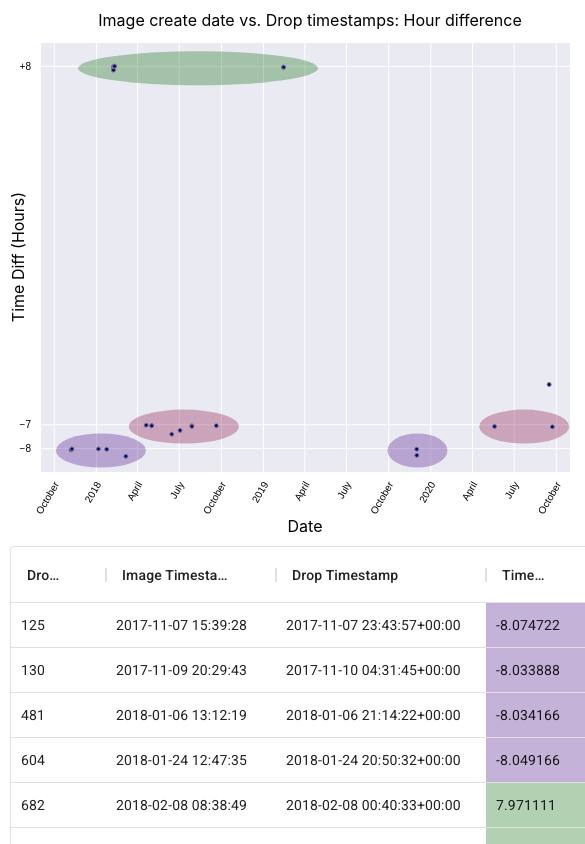
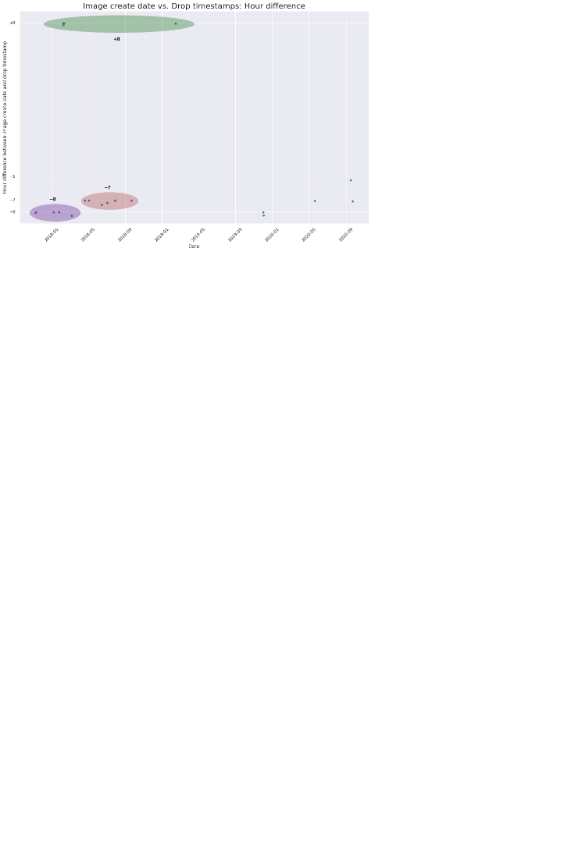
Before and after one commit to KunstDerFuge/q-interactive-scatterplot, a React (Create React App) app: page / in a window 390 px wide. Shown: the top 844 px of the page, 585 px wide, since content can reach past the window. Built offline with nearby package versions, Linux system fonts and the light colour scheme.

Commit message:
Revert to static image on very small screens

```diff
--- a/src/App.js
+++ b/src/App.js
@@ -9,8 +9,14 @@ function App() {
   const [selectedDatum, setSelectedDatum] = React.useState(null)
 
   const isMobile = !useMediaQuery('(min-width:1280px)')
+  const smallScreen = !useMediaQuery('(min-width:650px)')
 
   return (
+  <>
+  {
+    smallScreen ?
+    <img style={{maxWidth: '95%'}} src={'/images/static.png'} />
+    :
     <div style={{height: isMobile ? 1000 : 500, width: isMobile ? 600 : 1250, padding: '10px'}}>
     <div align="center" style={{paddingBottom: isMobile ? 2 : 10 + "px"}}>Image create date vs. Drop timestamps: Hour difference</div>
       <Grid container direction={'row-reverse'}>
@@ -37,6 +43,8 @@ function App() {
         }
       </Modal>
     </div>
+    }
+    </>
   )
 }
 
```
Also changed, not shown: public/images/static.png (added).
